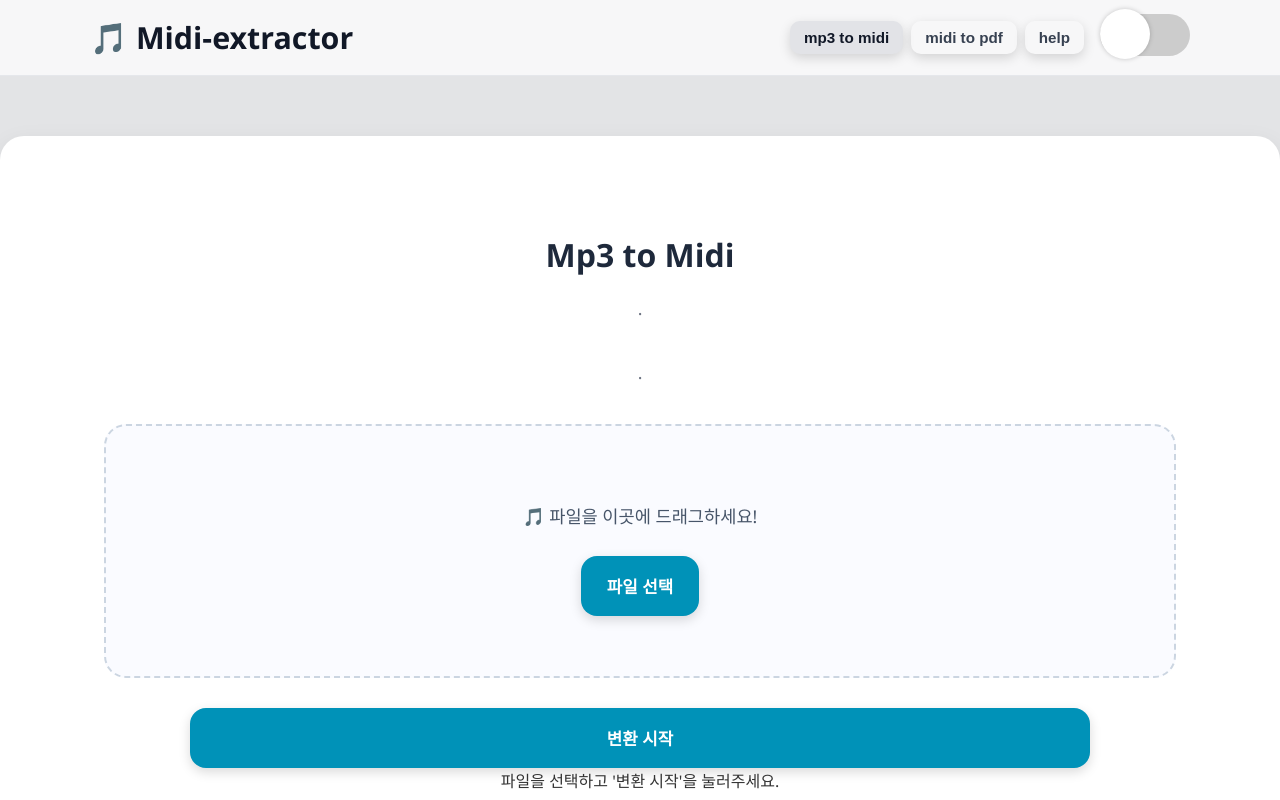
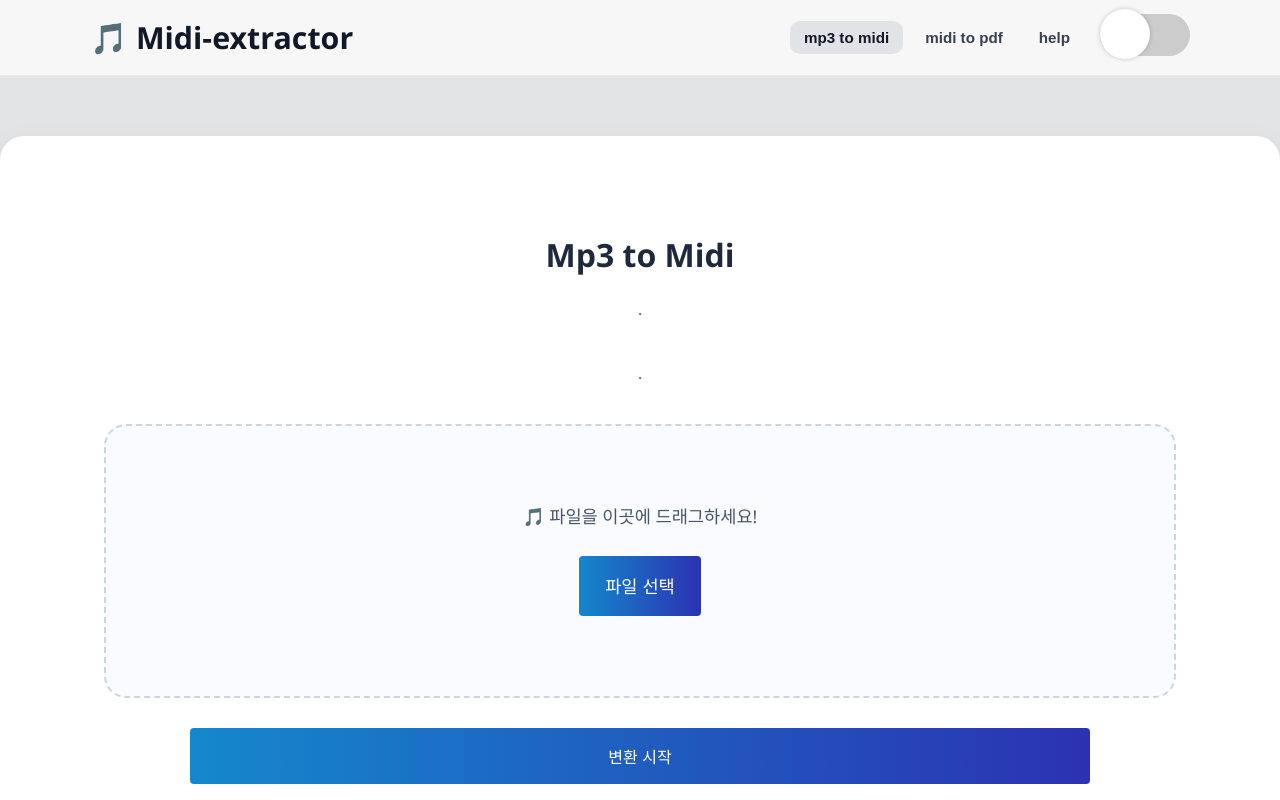
Before and after one commit to sunning838/testwork, a React (Vite) app in the folder frontend/: page / in a window 1280 px wide. Shown: the top 800 px of the page. Built offline with nearby package versions, Linux system fonts and the light colour scheme.

Commit message:
버튼 스타일 변경

```diff
--- a/frontend/src/App.css
+++ b/frontend/src/App.css
@@ -243,10 +243,7 @@ input[type="file"]:hover {
 }
 
 /* === 🔘 버튼 === */
-button,
-.button-primary,
-.drop-button,
-.pdf-viewer-mobile-only {
+.button {
   padding: 18px 26px;
   font-size: 1.05rem;
   font-weight: 600;
@@ -260,11 +257,113 @@ button,
   box-sizing: border-box;
 }
 
+.reset-button {
+  width: 100%;
+  display: block;
+  box-sizing: border-box;
+  padding: 18px 26px;
+  font-size: 1.05rem;
+  font-weight: 600;
+  border: none;
+  border-radius: 16px;
+  cursor: pointer;
+  color: white;
+  transition: all 0.25s ease;
+  margin: 20px auto 0 auto;
+  background: linear-gradient(to right, #e55d87, #5fc3e4);
+  box-shadow: 0 2px 25px rgba(229, 93, 135, 0.5);
+}
+
+.reset-button:active {
+  background: linear-gradient(
+    to right,
+    rgba(229, 93, 135, 0.9),
+    rgba(95, 195, 228, 0.9)
+  );
+}
+
+.reset-button:focus {
+  outline: none;
+}
+
+#startButton {
+  display: block;
+  width: 100%;
+  max-width: 900px;
+  margin-left: auto;
+  margin-right: auto;
+
+  padding: 1em 1.5em;
+  font-size: 1em;
+  font-weight: 400;
+  font-family: "Helvetica", "Arial", sans-serif;
+  border-radius: 4px;
+  cursor: pointer;
+  appearance: none;
+  border: none;
+  color: #ffffff;
+  margin-bottom: 20px;
+  background: linear-gradient(to right, #1488cc, #2b32b2);
+  box-shadow: none;
+}
+
+#startButton:active {
+  background: linear-gradient(
+    to right,
+    rgba(20, 136, 204, 0.9),
+    rgba(43, 50, 178, 0.9)
+  );
+}
+
+#startButton:focus {
+  outline: none;
+}
+
 button:hover:not(.nav-button),
 .button-primary:hover,
 .drop-button:hover,
-.pdf-viewer-mobile-only:hover {
-  background: linear-gradient(135deg, #2d3748, #1e293b);
+.pdf-viewer-mobile-only:hover,
+#startButton:hover { /* Added #startButton for consistency */
+  filter: brightness(0.85); /* Adjust the value as desired */
+  transform: translateY(-2px);
+}
+
+
+.drop-button,
+.button-primary,
+.pdf-viewer-mobile-only {
+  padding: 1em 1.5em;
+  font-size: 1em;
+  font-weight: 400;
+  font-family: "Helvetica", "Arial", sans-serif;
+  border-radius: 4px;
+  cursor: pointer;
+  appearance: none;
+  border: none;
+  color: #ffffff;
+  margin-bottom: 20px;
+  background: linear-gradient(to right, #1488cc, #2b32b2);
+  box-shadow: none;
+}
+
+.drop-button:active {
+  background: linear-gradient(
+    to right,
+    rgba(20, 136, 204, 0.9),
+    rgba(43, 50, 178, 0.9)
+  );
+}
+
+.drop-button:focus {
+  outline: none;
+}
+
+button:hover:not(.nav-button),
+.button-primary:hover,
+.drop-button:hover,
+.pdf-viewer-mobile-only:hover,
+#startButton:hover {
+  filter: brightness(0.85);
   transform: translateY(-2px);
 }
 
@@ -346,7 +445,7 @@ button:hover:not(.nav-button),
   box-sizing: border-box;
 }
 
-.reset-button {
+/* .reset-button {
   width: 100%;
   display: block;
   box-sizing: border-box;
@@ -367,7 +466,7 @@ button:hover:not(.nav-button),
   background-color: #e5e7eb;
   transform: translateY(-2px);
   box-shadow: 0 4px 12px rgba(0, 0, 0, 0.2);
-}
+} */
 
 /* === ✅ 결과창 === */
 .result-container {
@@ -556,13 +655,13 @@ button:hover:not(.nav-button),
   color: #333;
 }
 
-#startButton {
+/* #startButton {
   display: block;
   width: 100%;
   max-width: 900px;
   margin-left: auto;
   margin-right: auto;
-}
+} */
 
 /* === 🌙 다크모드 스타일 === */
 .dark-mode .app-header {
```
